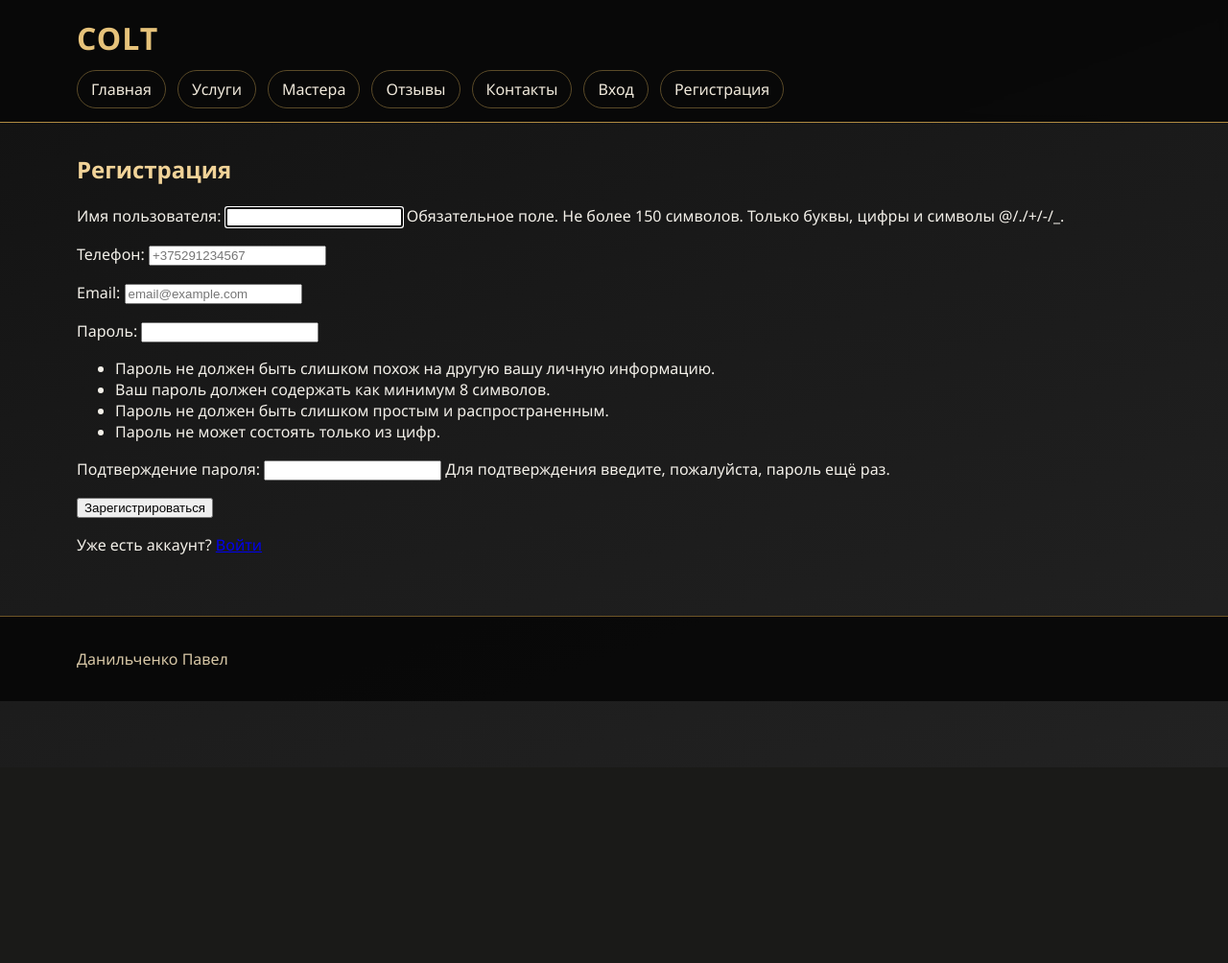
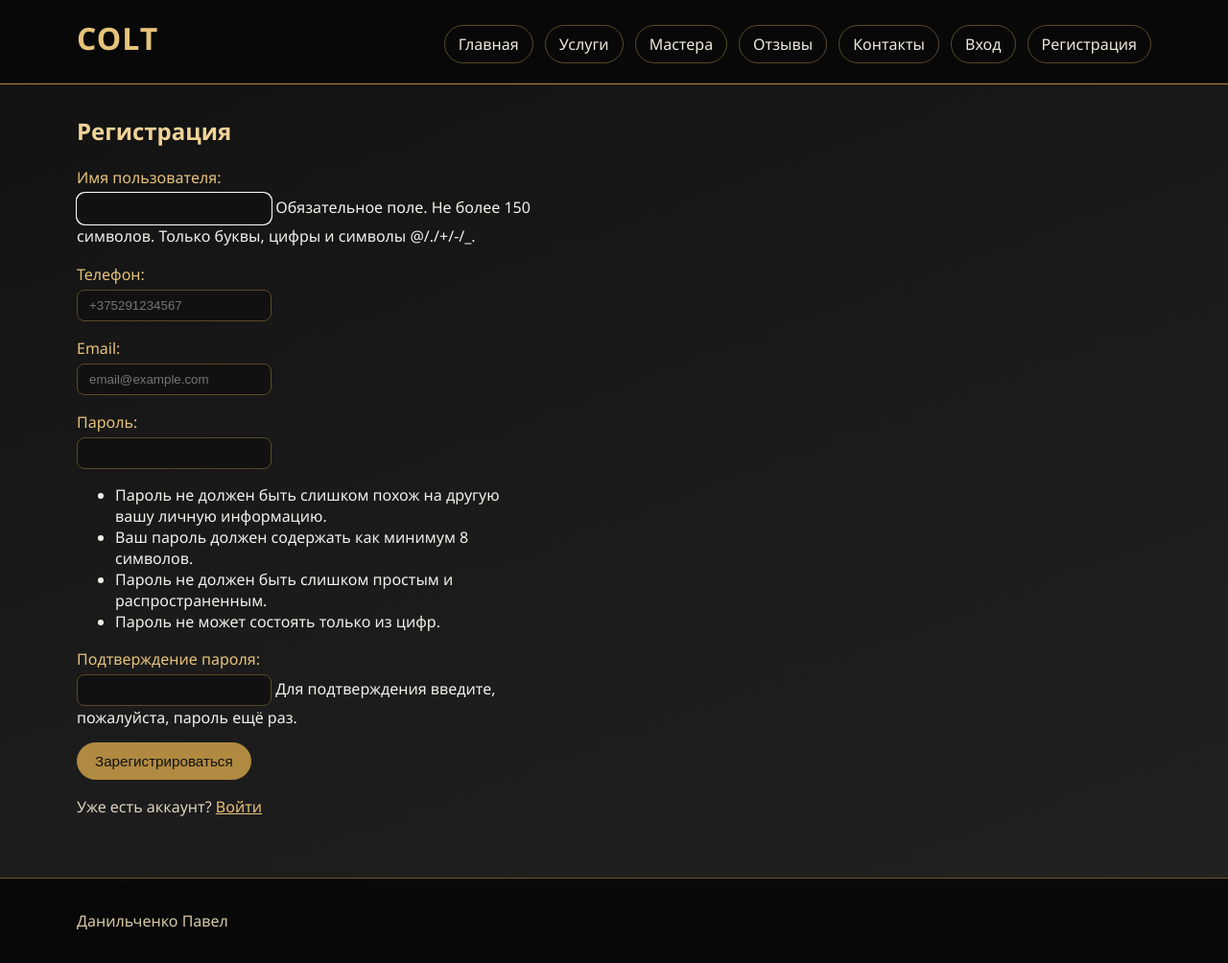
Before and after one commit to Misterio1105/barber, a Django app: page /register/ in a window 1280 px wide. Shown: the whole page at 96% size. Before the commit the page ends 731 px from the top, so only its background shows below. Run offline with Django 5.2, Linux system fonts and the light colour scheme.

Commit message:
обновил стили и навигацию

```diff
--- a/barbershop/barbershop/urls.py
+++ b/barbershop/barbershop/urls.py
@@ -1,3 +1,5 @@
+from django.conf import settings
+from django.conf.urls.static import static
 from django.contrib import admin
 from django.urls import include, path
 
@@ -5,3 +7,6 @@ urlpatterns = [
     path('admin/', admin.site.urls),
     path("", include("pages.urls", namespace="pages")),
 ]
+
+if settings.DEBUG:
+    urlpatterns += static(settings.MEDIA_URL, document_root=settings.MEDIA_ROOT)
--- a/barbershop/static/css/site.css
+++ b/barbershop/static/css/site.css
@@ -116,3 +116,141 @@ p {
     border-top: 1px solid #6e5527;
     padding: 16px 0;
 }
+
+.header-row {
+    display: flex;
+    flex-wrap: wrap;
+    align-items: center;
+    justify-content: space-between;
+    gap: 12px;
+}
+
+.nav-booking {
+    background: #b08a41;
+    color: #111 !important;
+    border-color: #b08a41 !important;
+}
+
+.messages {
+    margin-top: 12px;
+}
+
+.message {
+    padding: 10px 14px;
+    border-radius: 8px;
+    margin: 0 0 8px;
+}
+
+.message-success {
+    background: #1f3d2a;
+    border: 1px solid #3d8b5a;
+}
+
+.message-error {
+    background: #3d1f1f;
+    border: 1px solid #8b3d3d;
+}
+
+.message-info {
+    background: #1f2a3d;
+    border: 1px solid #3d5a8b;
+}
+
+.filters-form {
+    display: flex;
+    flex-wrap: wrap;
+    gap: 10px;
+    margin-bottom: 22px;
+    padding: 14px;
+    background: #1b1b1b;
+    border: 1px solid #3d3220;
+    border-radius: 12px;
+}
+
+.form-control {
+    padding: 8px 12px;
+    border-radius: 8px;
+    border: 1px solid #5a4a28;
+    background: #111;
+    color: #f3f0e9;
+    min-width: 140px;
+}
+
+.form-section {
+    max-width: 480px;
+}
+
+.auth-form p {
+    margin-bottom: 14px;
+}
+
+.auth-form label {
+    display: block;
+    margin-bottom: 4px;
+    color: #e6c27a;
+}
+
+.form-hint {
+    margin-top: 16px;
+    color: #ddd1bc;
+}
+
+.form-hint a {
+    color: #e6c27a;
+}
+
+.form-errors {
+    color: #ff9b9b;
+}
+
+.btn {
+    display: inline-block;
+    padding: 10px 18px;
+    border-radius: 999px;
+    text-decoration: none;
+    border: 1px solid transparent;
+    cursor: pointer;
+    font-size: 0.95rem;
+}
+
+.btn-primary {
+    background: #b08a41;
+    color: #111;
+    border-color: #b08a41;
+}
+
+.btn-secondary {
+    background: #2a2a2a;
+    color: #f3f0e9;
+    border-color: #5a4a28;
+}
+
+.btn-outline {
+    background: transparent;
+    color: #e6c27a;
+    border-color: #5a4a28;
+}
+
+.table-wrap {
+    overflow-x: auto;
+}
+
+.data-table {
+    width: 100%;
+    border-collapse: collapse;
+    background: #1b1b1b;
+    border-radius: 12px;
+    overflow: hidden;
+}
+
+.data-table th,
+.data-table td {
+    padding: 12px 14px;
+    border-bottom: 1px solid #3d3220;
+    text-align: left;
+}
+
+.data-table th {
+    background: #252525;
+    color: #e6c27a;
+}
```
